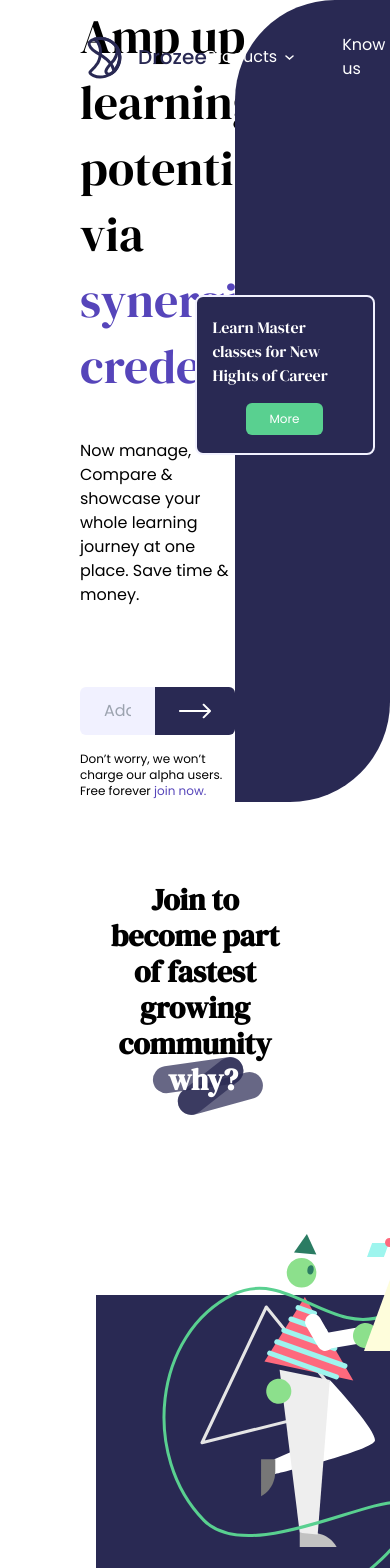
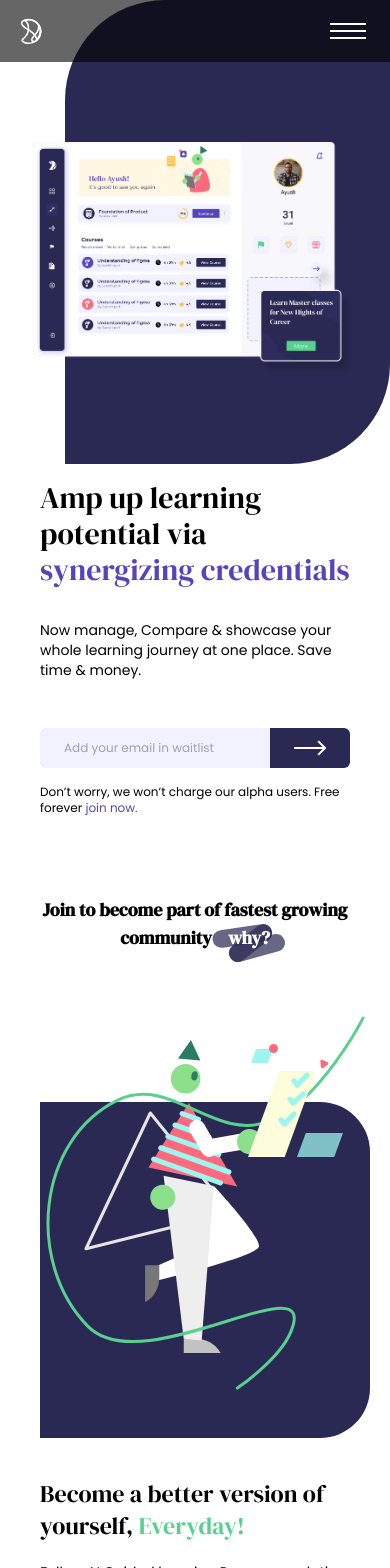
Before and after one commit to saad-shaikh-dev/drozee, a Next.js app: page / in a window 390 px wide. Shown: the top 1568 px of the page. Built offline with nearby package versions, Linux system fonts and the light colour scheme.

Commit message:
Landing Page mobile ready

```diff
--- a/sections/landingPage/details/DetailsSection.tsx
+++ b/sections/landingPage/details/DetailsSection.tsx
@@ -6,13 +6,13 @@ import ThirdSVG from 'assets/sections/details/detail_third.svg';
 
 const DetailsSection = () => {
 	return (
-		<section className='py-20 px-24'>
-			<h2 className='max-w-xl mx-auto text-center text-3xl font-bold font-serif'>
+		<section className='py-20 px-10 md:px-24'>
+			<h2 className='max-w-xs md:max-w-xl mx-auto text-center text-lg md:text-3xl font-bold font-serif'>
 				Join to become part of fastest growing community
 				<div className='inline-block w-max relative ml-4'>
 					<h2 className='text-white relative z-[1]'>why?</h2>
 					<svg
-						className='absolute -top-2 -left-4'
+						className='absolute -top-4 md:-top-2 -left-4 w-[75px] md:w-[114px]'
 						width='114'
 						height='82'
 						viewBox='0 0 114 82'
@@ -52,73 +52,73 @@ const DetailsSection = () => {
 					</svg>
 				</div>
 			</h2>
-			<div className='mt-40 flex flex-col gap-40'>
-				<div className='flex justify-between items-start'>
-					<div className='min-w-[450px] min-h-[362px] relative'>
-						<div className='w-full h-[90%] bg-primary rounded-tr-3xl rounded-br-3xl absolute bottom-0 left-0 -z-[1]'></div>
+			<div className='mt-28 md:mt-40 flex flex-col gap-20 xl:gap-40'>
+				<div className='flex flex-col xl:flex-row justify-between items-start gap-10 xl:gap-0'>
+					<div className='min-w-[330px] min-h-[265px] md:min-w-[450px] md:min-h-[362px] relative'>
+						<div className='w-full h-[90%] bg-primary rounded-tr-[50px] rounded-br-[50px]  md:rounded-tr-3xl md:rounded-br-3xl absolute bottom-0 left-0 -z-[1]'></div>
 						<div className='w-full h-full flex justify-center items-center relative -top-12'>
 							<FirstSVG />
 						</div>
 					</div>
 					<div className='max-w-2xl flex flex-col gap-5'>
-						<h3 className='text-5xl font-serif leading-tight'>
-							Become a better version of you,
+						<h3 className='text-2xl md:text-3xl xl:text-5xl font-serif xl:leading-tight'>
+							Become a better version of yourself,
 							<span className='text-support-1'> Everyday!</span>
 						</h3>
-						<p className='text-xl'>
+						<p className='text-sm md:text-lg xl:text-xl'>
 							Follow AI Guided learning Recommendation, compare 1000s of
 							courses. Learn only those skills that are required! Follow tips &
 							sugesions to stand ahead of rat race.
 						</p>
-						<p className='text-xl'>
+						<p className='text-sm md:text-lg xl:text-xl'>
 							<span className='text-secondary font-medium'>Fun Part: </span>We
-							don’t own a single paid course. Ours will be free. God promise.{' '}
+							We don’t own a single paid course. Ours will be free. God promise.{' '}
 							<Emoji symbol='&#128526;' label='smiling face with sunglasses' />
 						</p>
 					</div>
 				</div>
-				<div className='flex justify-between items-start'>
-					<div className='order-2 min-w-[450px] min-h-[362px] relative'>
-						<div className='w-full h-[90%] bg-primary rounded-tl-3xl rounded-bl-3xl absolute bottom-0 left-0 -z-[1]'></div>
+				<div className='flex flex-col xl:flex-row justify-between items-start gap-10 xl:gap-0'>
+					<div className='ml-auto xl:ml-0 xl:order-2 min-w-[330px] min-h-[265px] md:min-w-[450px] md:min-h-[362px] relative'>
+						<div className='w-full h-[90%] bg-primary rounded-tl-[50px] rounded-bl-[50px] md:rounded-tl-3xl md:rounded-bl-3xl absolute bottom-0 left-0 -z-[1]'></div>
 						<div className='w-full h-full flex justify-center items-center relative -top-12'>
 							<SecondSVG />
 						</div>
 					</div>
-					<div className='order-1 max-w-2xl flex flex-col gap-5'>
-						<h3 className='text-5xl font-serif leading-tight'>
+					<div className='xl:order-1 max-w-2xl flex flex-col gap-5'>
+						<h3 className='text-2xl md:text-3xl xl:text-5xl font-serif xl:leading-tight'>
 							Let us sort everything for you,
 							<span className='text-support-2'> Important One!</span>
 						</h3>
-						<p className='text-xl'>
+						<p className='text-sm md:text-lg xl:text-xl'>
 							CV, Portfolio, Academics documents & your skill certificates.
 							Everything will be at one place, Seriously that paper file system
 							is outdated and corporate trust us.
 						</p>
-						<p className='text-xl'>
+						<p className='text-sm md:text-lg xl:text-xl'>
 							<span className='text-secondary font-medium'>Bonus: </span>
 							We’ll reward you for your activities with points or vouchers.{' '}
 							<Emoji symbol='&#127881;' label='celebration, party hat' />
 						</p>
 					</div>
 				</div>
-				<div className='flex justify-between items-start'>
-					<div className='min-w-[450px] min-h-[362px] relative'>
-						<div className='w-full h-[90%] bg-primary rounded-tr-3xl rounded-br-3xl absolute bottom-0 left-0 -z-[1]'></div>
+				<div className='flex flex-col xl:flex-row justify-between items-start gap-10 xl:gap-0'>
+					<div className='min-w-[330px] min-h-[265px] md:min-w-[450px] md:min-h-[362px] relative'>
+						<div className='w-full h-[90%] bg-primary rounded-tr-[50px] rounded-br-[50px]  md:rounded-tr-3xl md:rounded-br-3xl absolute bottom-0 left-0 -z-[1]'></div>
 						<div className='w-full h-full flex justify-center items-center relative -top-12'>
 							<ThirdSVG />
 						</div>
 					</div>
 					<div className='max-w-2xl flex flex-col gap-5'>
-						<h3 className='text-5xl font-serif leading-tight'>
+						<h3 className='text-2xl md:text-3xl xl:text-5xl font-serif xl:leading-tight'>
 							Something should be surprise,
 							<span className='text-support-3'> Signup Now!</span>
 						</h3>
-						<p className='text-xl'>
+						<p className='text-sm md:text-lg xl:text-xl'>
 							Our team of good product designers & developers are working day &
 							night to introduce new features. Jobs, Interships & many more
 							coming soon.
 						</p>
-						<p className='text-xl'>
+						<p className='text-sm md:text-lg xl:text-xl'>
 							<span className='text-secondary font-medium'>Secret: </span>
 							We’re too excited so typed random features and now we have to work
 							on random features.{' '}
--- a/sections/landingPage/hero/HeroSection.tsx
+++ b/sections/landingPage/hero/HeroSection.tsx
@@ -41,23 +41,23 @@ const HeroSection = () => {
 
 	return (
 		<section className='w-full'>
-			<div className='pl-20 flex justify-between items-center'>
-				<div className='w-3/6 flex flex-col justify-center items-start gap-10'>
-					<h1 className='max-w-[590px] text-5xl font-serif leading-snug'>
+			<div className='lg:pl-20 flex flex-col lg:flex-row justify-between items-center gap-4 lg:gap-0'>
+				<div className='order-2 w-full px-10 lg:px-0 lg:order-1 lg:w-3/6 flex flex-col justify-center items-start gap-8 lg:gap-10'>
+					<h1 className='max-w-[590px] text-3xl lg:text-5xl font-serif lg:leading-snug'>
 						Amp up learning potential via
 						<span className='text-secondary'> synergizing credentials</span>
 					</h1>
-					<h4 className='max-w-[560px] text-base'>
+					<h4 className='max-w-[560px] text-sm lg:text-base'>
 						Now manage, Compare & showcase your whole learning journey at one
 						place. Save time & money.
 					</h4>
-					<div className='w-full mt-10'>
+					<div className='w-full mt-4 lg:mt-10'>
 						<form
-							className='w-full flex justify-start items-center'
+							className='w-full max-w-sm flex justify-start items-center'
 							onSubmit={(event) => onSubmitHandler(event)}
 						>
 							<input
-								className='w-3/6 py-3 px-6 text-base rounded-l-md bg-primary-light focus:outline-none'
+								className='w-full py-3 px-6 text-xs lg:text-base rounded-l-md bg-primary-light focus:outline-none'
 								type='email'
 								required
 								ref={emailRef}
@@ -66,7 +66,7 @@ const HeroSection = () => {
 							<button
 								type='submit'
 								aria-label='Join beta accses'
-								className={`py-4 px-6 rounded-r-md text-white ${
+								className={`py-3 lg:py-4 px-6 rounded-r-md text-white ${
 									isSubmited ? 'bg-support-1' : 'bg-primary'
 								}  hover:cursor-pointer`}
 							>
@@ -98,17 +98,9 @@ const HeroSection = () => {
 						</p>
 					</div>
 				</div>
-				<div className='w-3/6 min-h-[calc(100vh-5vh)] bg-primary rounded-tl-[100px] rounded-br-[100px] flex justify-center items-center'>
-					<div className='w-full relative right-[10%]'>
-						<Image src={DashboardImg} alt='Dashboard' className='scale-110' />
-						<div className='absolute bottom-2 right-0 w-[180px] h-[160px] px-4 text-white bg-primary rounded-lg border-2 border-primary-light flex flex-col justify-center items-center gap-4'>
-							<p className='text-base font-serif'>
-								Learn Master classes for New Hights of Career
-							</p>
-							<button className='py-2 px-6 text-white bg-support-1 rounded-md text-xs'>
-								More
-							</button>
-						</div>
+				<div className='order-1 ml-auto w-5/6 min-h-[55vh] lg:order-2 lg:ml-0 lg:w-3/6 lg:min-h-[calc(100vh-5vh)] bg-primary rounded-tl-[100px] rounded-br-[100px] flex justify-center items-center'>
+					<div className='w-full relative right-[10%] top-8'>
+						<Image src={DashboardImg} alt='Dashboard' />
 					</div>
 				</div>
 			</div>
--- a/sections/navbar/Navbar.tsx
+++ b/sections/navbar/Navbar.tsx
@@ -1,8 +1,8 @@
 import { useState } from 'react';
 
 import Link from 'next/link';
+
 import MonitorLogo from 'assets/logo/big_primary_dashed_logo.svg';
-import PrimaryLogo from 'assets/logo/small_primary_dashed_logo.svg';
 import WhiteLogo from 'assets/logo/small_white_dashed_logo.svg';
 
 const Navbar = () => {
@@ -15,8 +15,8 @@ const Navbar = () => {
 	};
 
 	return (
-		<nav className='w-full absolute top-2 left-0 right-0 min-h-[8vh]'>
-			<div className='py-6 px-20 flex justify-between items-center'>
+		<nav className='w-full absolute top-0 left-0 right-0 min-h-[8vh] z-50'>
+			<div className='hidden xl:py-6 xl:px-20 xl:flex xl:justify-between xl:items-center'>
 				<div className='w-max'>
 					<Link href='/' passHref>
 						<a
@@ -126,35 +126,145 @@ const Navbar = () => {
 					</li>
 				</ul>
 			</div>
-			{/* <div>
-				<div>
+			<div
+				className={`w-full py-4 px-4 flex justify-between items-center relative xl:hidden ${
+					menu ? 'bg-primary' : 'bg-black bg-opacity-60'
+				}`}
+			>
+				<div className='w-max'>
 					<Link href='/' passHref>
-						{menu ? <WhiteLogo /> : <PrimaryLogo />}
+						<a
+							title='Home'
+							aria-label='Home'
+							className='flex justify-center items-center gap-3'
+						>
+							<WhiteLogo aria-label='Logo' />
+						</a>
 					</Link>
 				</div>
-				<ul>
+				<ul
+					className={`${
+						menu ? 'right-0' : '-right-full'
+					} absolute top-14 w-full min-h-[calc(100vh-7vh)] flex flex-col justify-center items-center gap-12 bg-primary transition-right`}
+				>
+					<li>
+						<div
+							title='Products'
+							aria-label='Products'
+							className='flex flex-col justify-center items-center gap-2 text-white cursor-pointer group relative'
+						>
+							<div className='flex justify-center items-center gap-2'>
+								<p>Products</p>
+								<svg
+									width='9'
+									height='5'
+									viewBox='0 0 9 5'
+									fill='none'
+									xmlns='http://www.w3.org/2000/svg'
+								>
+									<path
+										d='M1 1L4.5 4L8 1'
+										stroke='white'
+										strokeWidth='1.5'
+										strokeLinecap='round'
+									/>
+								</svg>
+							</div>
+							<ul className='hidden group-hover:flex flex-col justify-center items-center w-max py-4 px-8'>
+								<li className='py-1'>
+									<Link href='/' passHref>
+										<a
+											title='Folio'
+											aria-label='Folio'
+											className='hover:text-secondary'
+										>
+											Folio
+										</a>
+									</Link>
+								</li>
+								<li className='py-1'>
+									<Link href='/' passHref>
+										<a
+											title='Learn Track'
+											aria-label='Learn Track'
+											className='hover:text-secondary'
+										>
+											LearnTrack
+										</a>
+									</Link>
+								</li>
+								<li className='py-1'>
+									<Link href='/' passHref>
+										<a
+											title='Learn Path'
+											aria-label='Learn Path'
+											className='hover:text-secondary'
+										>
+											LearnPath
+										</a>
+									</Link>
+								</li>
+								<li className='py-1'>
+									<Link href='/' passHref>
+										<a
+											title='StepDegree'
+											aria-label='StepDegree'
+											className='hover:text-secondary'
+										>
+											StepDegree
+										</a>
+									</Link>
+								</li>
+							</ul>
+						</div>
+					</li>
 					<li>
 						<Link href='/' passHref>
-							Products
+							<a className='text-white' title='Know us' aria-label='Know us'>
+								Know us
+							</a>
 						</Link>
 					</li>
 					<li>
 						<Link href='/' passHref>
-							Features
+							<a className='text-white' title='Partners' aria-label='Partners'>
+								Partners
+							</a>
 						</Link>
 					</li>
 					<li>
-						<Link href='/' passHref>
-							Alpha Access
+						<Link href='/alpha-access' passHref>
+							<a
+								className='bg-primary-light text-primary py-3 px-7 rounded-3xl font-semibold text-base hover:text-secondary'
+								title='Alpha Access'
+								aria-label='Alpha Access'
+							>
+								Alpha Access
+							</a>
 						</Link>
 					</li>
 				</ul>
-				<button onClick={onMobileMenuClick}>
-					<span></span>
-					<span></span>
-					<span></span>
+				<button
+					className='mr-2 flex flex-col justify-center items-center gap-[5px]'
+					onClick={onMobileMenuClick}
+				>
+					<span
+						className={`inline-block w-9 h-[2px] bg-white transition-all duration-200 ${
+							menu ? 'rotate-45 translate-y-2' : null
+						} `}
+					></span>
+					<span
+						className={`inline-block w-9 h-[2px] bg-white transition-all duration-200 ${
+							menu ? 'opacity-0' : null
+						} `}
+					></span>
+					<span
+						className={`inline-block w-9 h-[2px] bg-white transition-all duration-200 ${
+							menu ? '-rotate-45 -translate-y-2' : null
+						} `}
+					></span>
 				</button>
-			</div> */}
+			</div>
 		</nav>
 	);
 };
--- a/styles/globals.css
+++ b/styles/globals.css
@@ -26,6 +26,6 @@
 	}
 
 	body {
-		@apply scroll-smooth;
+		@apply scroll-smooth overflow-x-hidden;
 	}
 }
--- a/tailwind.config.js
+++ b/tailwind.config.js
@@ -33,6 +33,9 @@ module.exports = {
 			fontFamily: {
 				sans: ['Poppins', ...defaultTheme.fontFamily.sans],
 				serif: ['DM Serif Display', ...defaultTheme.fontFamily.serif]
+			},
+			transitionProperty: {
+				right: 'right'
 			}
 		}
 	},
```
Also changed, not shown: package.json (+8 -8 lines), sections/footer/Footer.tsx (+10 -10 lines), sections/landingPage/benefits/BenefitsSection.tsx (+5 -5 lines), sections/landingPage/newsletter/NewsletterSection.tsx (+10 -17 lines), public/dashboard_demo.png, 1 other file (tests, documents, lock files or other folders).
